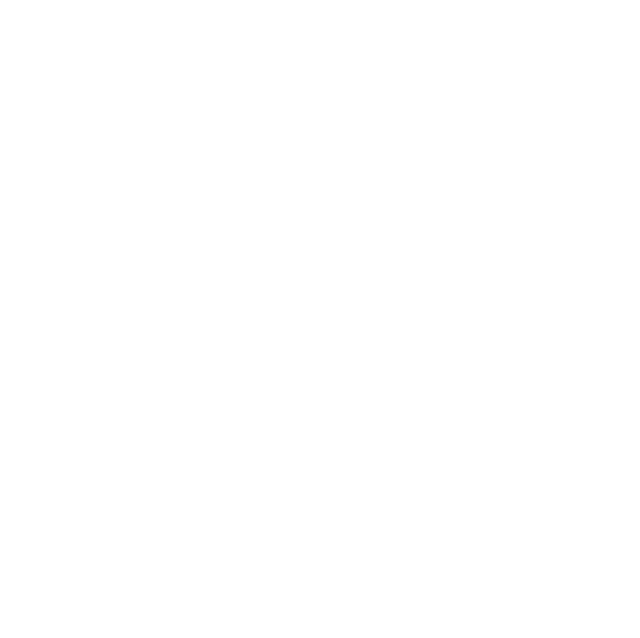
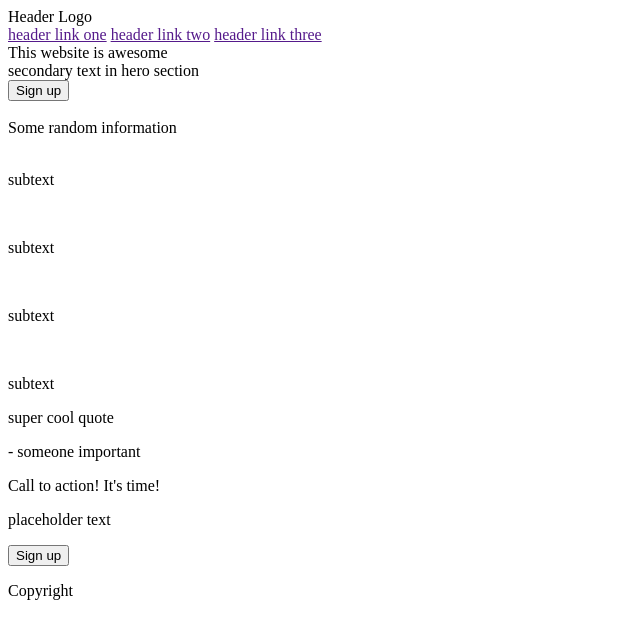
Before and after one commit to sofiabsv/landing-page, a plain HTML site: page index.html in a window 1280 px wide. Shown: the whole page, without its empty margins (0-640 px from the left). Drawn offline with Linux system fonts and the light colour scheme.

Commit message:
Added basic HTML structure for the page

```diff
--- a/index.html
+++ b/index.html
@@ -4,7 +4,63 @@
     <meta charset="UTF-8" />
     <meta name="viewport" content="width=device-width, initial-scale=1.0" />
     <title>Landing Page</title>
-    <link rel="stylesheet" href="styles.css">
+    <link rel="stylesheet" href="styles.css" />
   </head>
-  <body></body>
+  <body>
+    <div class="body">
+      <div class="hero">
+        <div class="header">
+          <div class="logo">Header Logo</div>
+          <div class="links">
+            <a href="">header link one</a>
+            <a href="">header link two</a>
+            <a href="">header link three</a>
+          </div>
+        </div>
+        <div class="hero-content">
+          <div class="hero-text">
+            <div class="hero-main-text">This website is awesome</div>
+            <div class="hero-sec-text">secondary text in hero section</div>
+            <button>Sign up</button>
+          </div>
+          <div class="hero-image">
+            <img src="" alt="" />
+          </div>
+        </div>
+      </div>
+      <div class="info">
+        <div class="info-text">Some random information</div>
+        <div class="cards">
+          <div class="card">
+            <img src="" alt="" />
+            <p>subtext</p>
+          </div>
+          <div class="card">
+            <img src="" alt="" />
+            <p>subtext</p>
+          </div>
+          <div class="card">
+            <img src="" alt="" />
+            <p>subtext</p>
+          </div>
+          <div class="card">
+            <img src="" alt="" />
+            <p>subtext</p>
+          </div>
+        </div>
+      </div>
+      <div class="quote">
+        <p>super cool quote</p>
+        <p>- someone important</p>
+      </div>
+      <div class="sign-up">
+        <p>Call to action! It's time!</p>
+        <p>placeholder text</p>
+        <button>Sign up</button>
+      </div>
+      <div class="footer">
+        <p>Copyright</p>
+      </div>
+    </div>
+  </body>
 </html>
```
